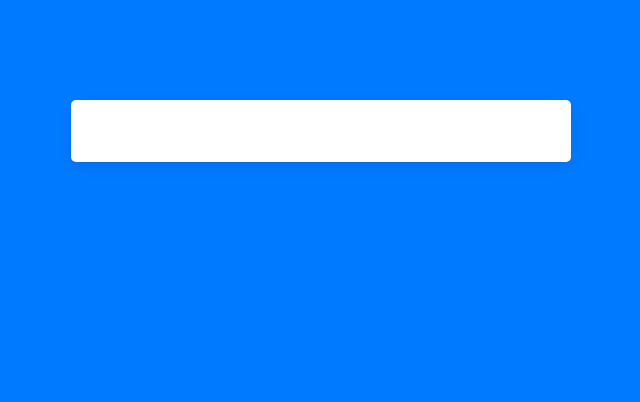
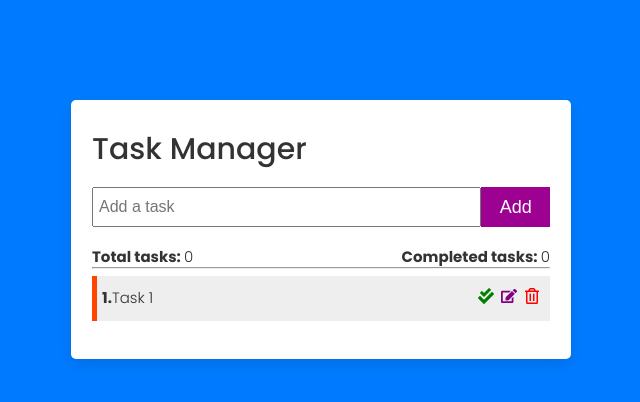
Before and after one commit to MarindanyTracy/Task-Manager, a React (Create React App) app in the folder frontend/: page / in a window 1280 px wide. Shown: the top 402 px of the page, without its empty margins (319-959 px from the left). Built offline with nearby package versions, Linux system fonts and the light colour scheme.

Commit message:
Task Manager JSX

```diff
--- a/frontend/src/components/Task.js
+++ b/frontend/src/components/Task.js
@@ -1,9 +1,18 @@
-import React from 'react'
+import React from 'react';
+import { FaEdit, FaCheckDouble, FaRegTrashAlt } from 'react-icons/fa';
 
 const Task = () => {
   return (
-    <div>
-      <h2>Task</h2>
+    <div className='task'>
+      <p>
+        <b>1.</b>
+        Task 1
+      </p>
+      <div className='task-icons'>
+        <FaCheckDouble color='green'/>
+        <FaEdit color='purple'/>
+        <FaRegTrashAlt color='red' />
+      </div>
     </div>
   )
 }
--- a/frontend/src/components/TaskForm.js
+++ b/frontend/src/components/TaskForm.js
@@ -1,10 +1,11 @@
 import React from 'react'
 
-const TaskForm = () => {
+const TaskForm = ({createTask, name, handleInputChange}) => {
   return (
-    <div>
-
-    </div>
+    <form className='task-form' onSubmit={createTask}>
+      <input type="text" placeholder='Add a task' name="name" value={name} onChange={handleInputChange}/>
+      <button type="submit">Add</button>
+    </form>
   )
 }
 
--- a/frontend/src/components/TaskList.js
+++ b/frontend/src/components/TaskList.js
@@ -1,9 +1,18 @@
 import React from 'react'
+import TaskForm from './TaskForm'
+import Task from './Task'
 
 const TaskList = () => {
   return (
     <div>
-
+      <h2>Task Manager</h2>
+      <TaskForm />
+      <div className='--flex-between --pb'>
+        <p><b>Total tasks: </b> 0</p>
+        <p><b>Completed tasks: </b> 0</p>
+      </div>
+      <hr />
+      <Task />
     </div>
   )
 }
```
